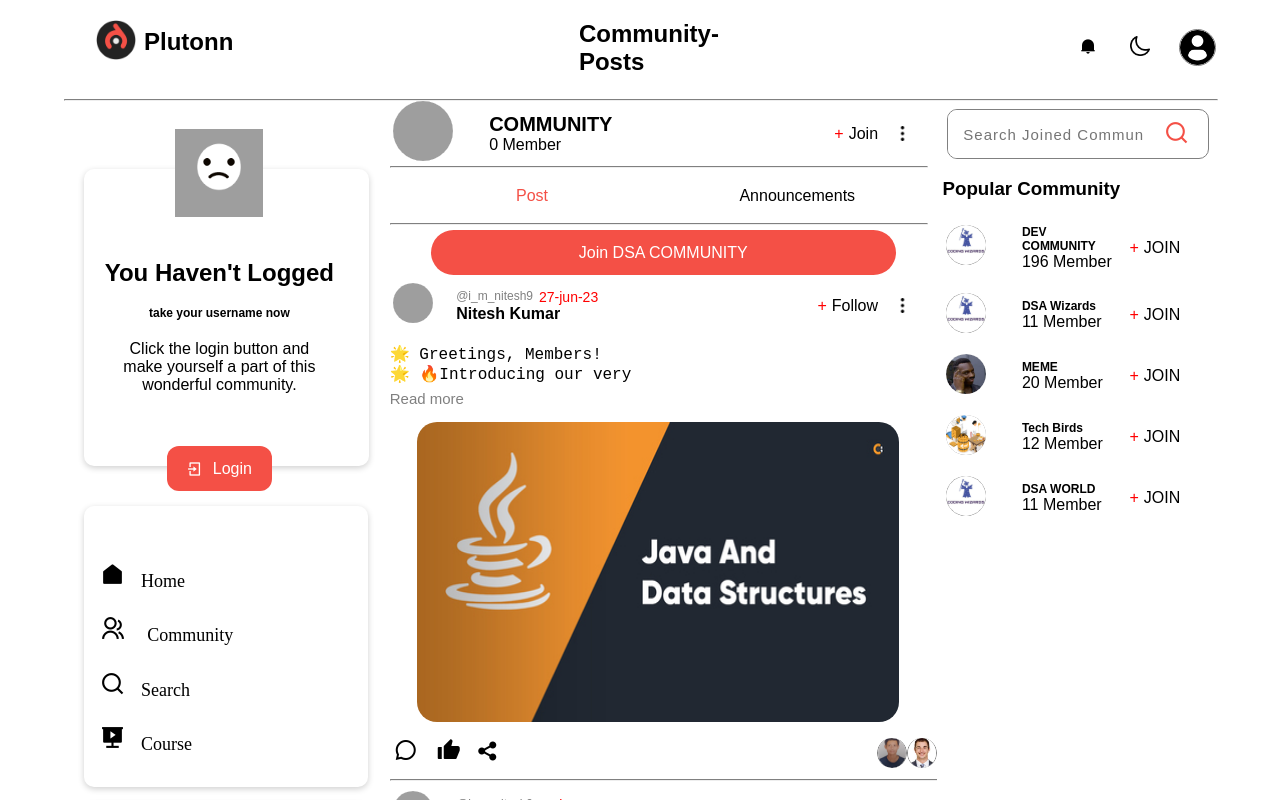
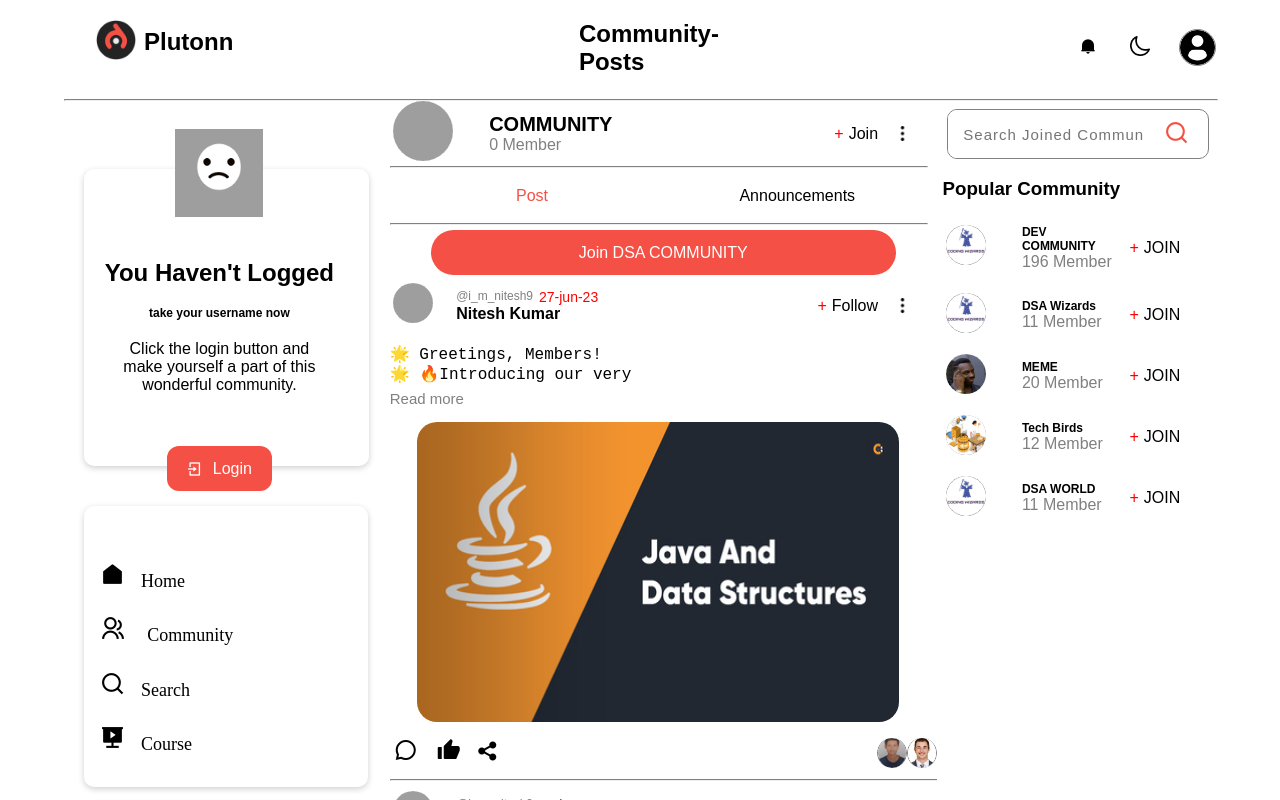
Before and after one commit to ChahitKolte2112/plutonn-ui, a React (Vite) app: page / in a window 1280 px wide. Built offline with nearby package versions, Linux system fonts and the light colour scheme; grey boxes are pictures that could not be loaded.

Commit message:
font color

```diff
--- a/src/Component/CommunityHeading.jsx
+++ b/src/Component/CommunityHeading.jsx
@@ -29,7 +29,7 @@ const CommunityHeading = ({ title, member, fontsize, isDark }) => {
             <h3
                 style={{
                     margin: "-0px",
-                    color: `${ctx.isDark ? "rgb(218, 214, 214)" : "black"}`,
+                    color: `${ctx.isDark ? "rgb(218, 214, 214)" : "grey"}`,
                     fontStyle: "normal",
                     fontWeight: 100,
                     fontSize: "16px",
--- a/src/Component/MiddleSection/CommentSection.jsx
+++ b/src/Component/MiddleSection/CommentSection.jsx
@@ -160,6 +160,7 @@ const CommentSection = () => {
                             marginLeft: ".3rem",
                             marginBottom: ".5rem",
                             marginTop: ".5rem",
+                            paddingLeft: "10px",
                         }}
                     >
                         <input
```
